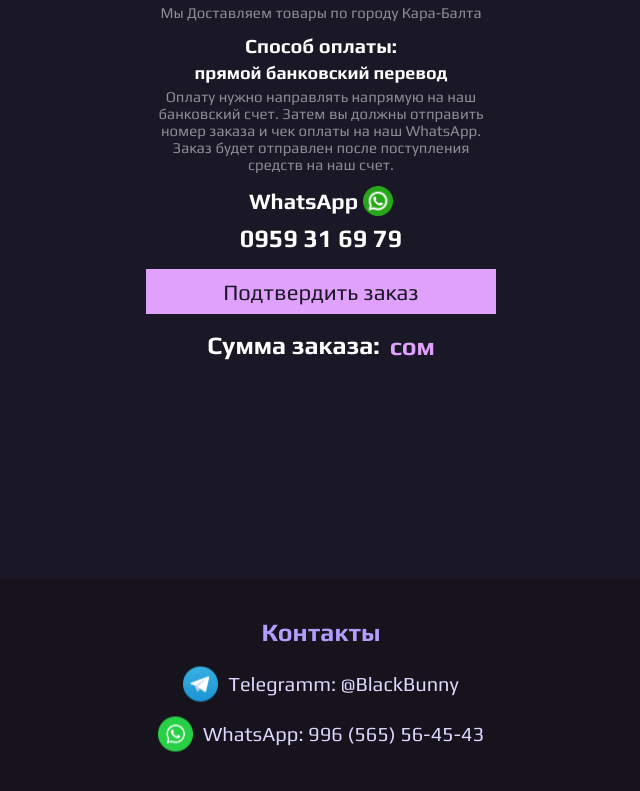
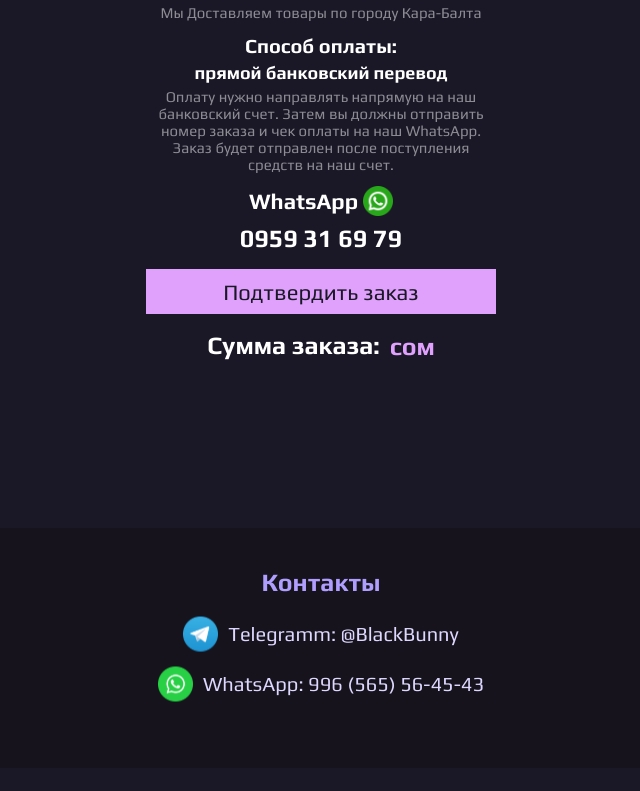
Before and after one commit to Vander-Graaf/BlackBunny, a React (Vite) app: page /payment in a window 1280 px wide. Shown: the part 559-1350 px from the top of the page, without its empty margins (319-959 px from the left). After the commit the page ends 1327 px from the top, so only its background shows below. Built offline with nearby package versions, Linux system fonts and the light colour scheme.

Commit message:
footer fix

```diff
--- a/src/App.jsx
+++ b/src/App.jsx
@@ -4,7 +4,6 @@ import { BrowserRouter as Router, Routes, Route } from "react-router-dom";
 import { HashRouteHandler } from "./HashRouteHandler.jsx";
 
 import Header from "./components/Header/Header";
-import Footer from "./components/Footer/Footer.jsx";
 
 import HomePage from "./pages/HomePage/HomePage";
 import ProductPage from "./pages/ProductPage/ProductPage.jsx";
@@ -31,7 +30,6 @@ function App() {
 
           <Route path="/admin" element={<AdminPage />} />
         </Routes>
-        <Footer></Footer>
       </div>
     </Router>
   );
--- a/src/components/Footer/Footer.css
+++ b/src/components/Footer/Footer.css
@@ -1,6 +1,7 @@
 Footer {
   width: 100svw;
   height: 240px;
+  margin-top: 150px;
   background-color: #16131c;
 }
 Footer h2 {
--- a/src/pages/HomePage/HomePage.css
+++ b/src/pages/HomePage/HomePage.css
@@ -7,7 +7,7 @@
   gap: 10px; /* Space between cards */
 
   margin-top: 10px;
-  margin-bottom: 200px;
+
   height: auto;
 }
 
--- a/src/pages/HomePage/HomePage.jsx
+++ b/src/pages/HomePage/HomePage.jsx
@@ -4,6 +4,7 @@ import SortButtons from "../../components/SortButtons/SortButtons.jsx";
 import Popup from "../../components/Popup/Popup.jsx";
 import "./HomePage.css";
 import axios from "axios";
+import Footer from "../../components/Footer/Footer.jsx";
 import loadingIcon from "../../assets/loading.svg";
 import notLoaded from "../../assets/not-loaded.svg";
 
@@ -129,6 +130,7 @@ function HomePage({ setBasket }) {
           <p className="no-items-msg-h">Нет доступных товаров.</p>
         )}
       </div>
+      <Footer></Footer>
     </>
   );
 }
--- a/src/pages/PaymentPage/PaymentPage.css
+++ b/src/pages/PaymentPage/PaymentPage.css
@@ -121,5 +121,4 @@
 .total-cost-box {
   display: flex;
   flex-direction: row;
-  margin-bottom: 200px;
 }
--- a/src/pages/PaymentPage/PaymentPage.jsx
+++ b/src/pages/PaymentPage/PaymentPage.jsx
@@ -1,6 +1,7 @@
 import React, { useState } from "react";
 import { useLocation, useNavigate } from "react-router-dom";
 import axios from "axios";
+import Footer from "../../components/Footer/Footer.jsx";
 import "./PaymentPage.css";
 import whatsappIcon from "../../assets/whatsapp.png";
 
@@ -47,6 +48,7 @@ const PaymentPage = () => {
   };
 
   return (
+    <>
       <div className="payment-container">
         <h1 className="payment-title">Оформление заказа</h1>
         <div className="payment-line"></div>
@@ -89,8 +91,8 @@ const PaymentPage = () => {
         <h1 className="payment-deliver-sub">прямой банковский перевод</h1>
         <h2 className="payment-deliver-text">
           Оплату нужно направлять напрямую на наш банковский счет. Затем вы должны отправить номер
-        заказа и чек оплаты на наш WhatsApp. Заказ будет отправлен после поступления средств на наш
-        счет.
+          заказа и чек оплаты на наш WhatsApp. Заказ будет отправлен после поступления средств на
+          наш счет.
         </h2>
 
         <div className="whatsapp-box">
@@ -111,6 +113,8 @@ const PaymentPage = () => {
           <h1 className="total-cost-number">{totalPrice} сом</h1>
         </div>
       </div>
+      <Footer></Footer>
+    </>
   );
 };
 
--- a/src/pages/ProductPage/ProductPage.jsx
+++ b/src/pages/ProductPage/ProductPage.jsx
@@ -1,6 +1,7 @@
 import React, { useState, useEffect } from "react";
 import { useParams } from "react-router-dom";
 import axios from "axios";
+import Footer from "../../components/Footer/Footer.jsx";
 import loadingIcon from "../../assets/loading.svg";
 import "./ProductPage.css";
 
@@ -67,6 +68,7 @@ function ProductPage({ setBasket }) {
   }
 
   return (
+    <>
       <div className="product-page-page">
         <div className="product-box">
           <div className="product-name-box">
@@ -105,6 +107,8 @@ function ProductPage({ setBasket }) {
           </div>
         </div>
       </div>
+      <Footer></Footer>
+    </>
   );
 }
 
```
Lines whose indentation alone changed are shown as unchanged.
